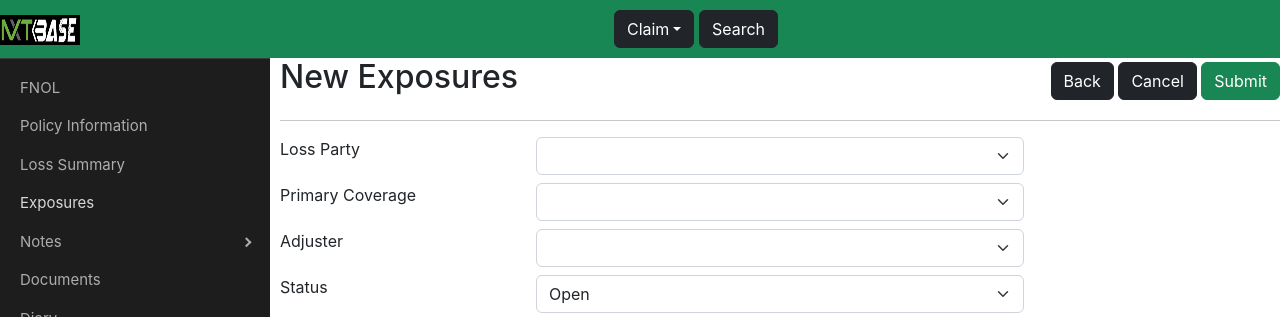
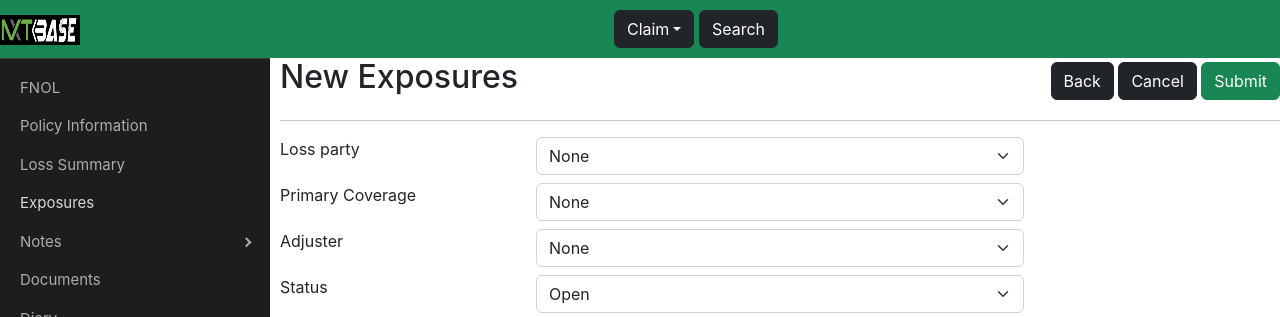
Before and after one commit to siritek/NewFrontend, a React (Create React App) app: page / in a window 1280 px wide. Both pictures are taken after a click on the item "Exposures". Shown: the top 317 px of the page. Built offline with nearby package versions, Linux system fonts and the light colour scheme.

Commit message:
exposures changes

```diff
--- a/src/components/Exposure.components/Newexposure.js
+++ b/src/components/Exposure.components/Newexposure.js
@@ -23,12 +23,13 @@ function Newexposure({setComponentData, componentData}){
       primaryphone='',
       address='',
   } = componentData || {};
+
+
   return (
     <div>
-
       <div className="row mb-2">
         <div className="col-3">
-          <label htmlFor="lossparty">Loss Party</label>
+          <label htmlFor="lossparty">Loss party</label>
         </div>
         <div className="col-6">
           <Form.Select
@@ -37,10 +38,9 @@ function Newexposure({setComponentData, componentData}){
             onChange={handleInputChange}
             aria-label="Default select example"
           >
-            <option>None</option>
-            <option>Insured's loss</option>
-            <option>Third party Liability </option>
-            <option> </option>
+            <option value="None">None</option>
+            <option value="Insured's loss">Insured's loss</option>
+            <option value="Third party Liability">Third party Liability</option>
           </Form.Select>
         </div>
       </div>
@@ -56,10 +56,7 @@ function Newexposure({setComponentData, componentData}){
             onChange={handleInputChange}
             aria-label="Default select example"
           >
-            <option>None</option>
-            {/* <option>1:900 Madison street </option> */}
-            <option> </option>
-            <option> </option>
+            <option value="None">None</option>
           </Form.Select>
         </div>
       </div>
@@ -92,8 +89,7 @@ function Newexposure({setComponentData, componentData}){
             onChange={handleInputChange}
             aria-label="Default select example"
           >
-            <option>None</option>
-            <option> </option>
+            <option value="None">None</option>
           </Form.Select>
         </div>
       </div>
@@ -109,8 +105,8 @@ function Newexposure({setComponentData, componentData}){
             onChange={handleInputChange}
             aria-label="Default select example"
           >
-            <option>Open</option>
-            <option>Closed</option>
+            <option value="Open">Open</option>
+            <option value="Closed">Closed</option>
           </Form.Select>
         </div>
       </div>
@@ -157,13 +153,17 @@ function Newexposure({setComponentData, componentData}){
             onChange={handleInputChange}
             aria-label="Default select example"
           >
-            <option>None</option>
-            <option>Insured</option>
-            <option>Member of insured's household </option>
-            <option>Owner of the lost/Damaged property </option>
-            <option>Customer </option>
-            <option>Employee </option>
-            <option>Other Third Party </option>
+            <option value="None">None</option>
+            <option value="Insured">Insured</option>
+            <option value="Member of insured's household">
+              Member of insured's household{" "}
+            </option>
+            <option value="Owner of the lost/Damaged property">
+              Owner of the lost/Damaged property{" "}
+            </option>
+            <option value="Customer">Customer </option>
+            <option value="Employee ">Employee </option>
+            <option value="Other Third Party">Other Third Party </option>
           </Form.Select>
         </div>
       </div>
```
